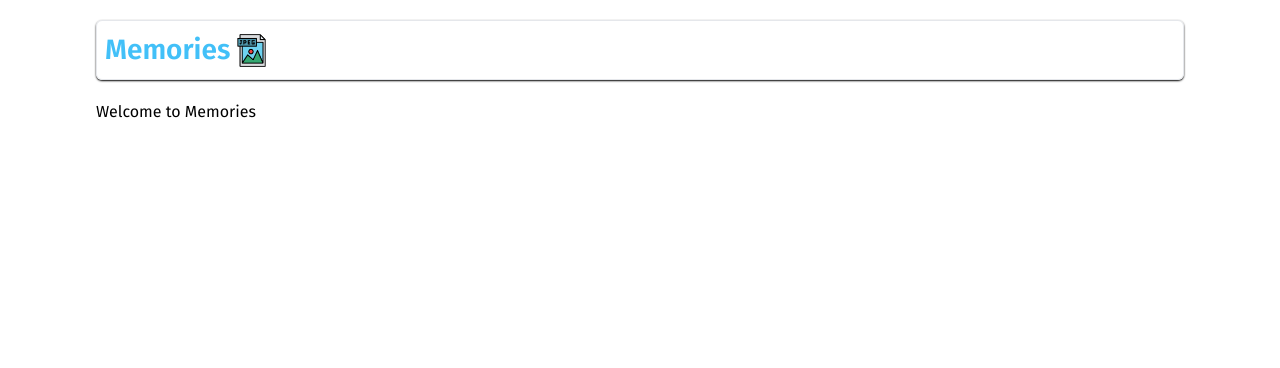
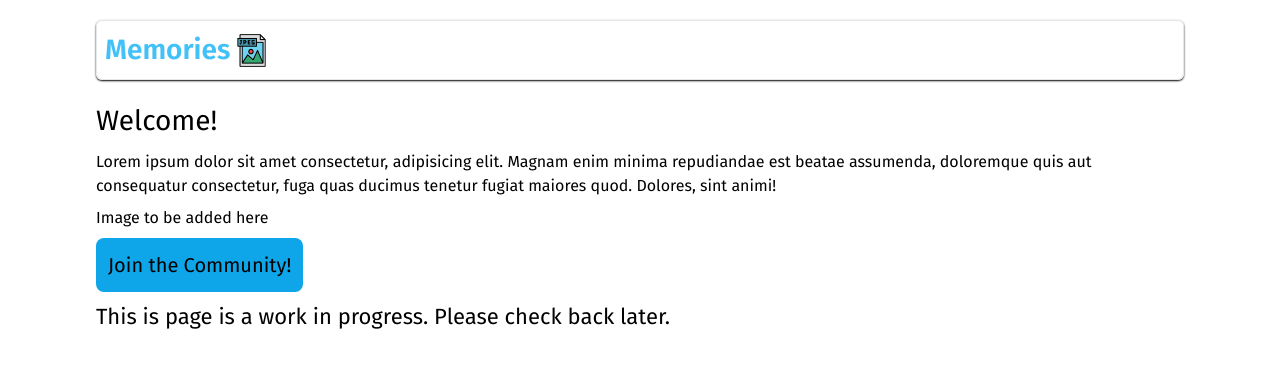
Before and after one commit to AbhinavGupta-de/memories, a React (Vite) app in the folder client/: page / in a window 1280 px wide. Shown: the top 368 px of the page. Built offline with nearby package versions, Linux system fonts and the light colour scheme; no server answers; a web font is replaced by a local one.

Commit message:
Fixed the #1 issue and some small style changes

```diff
--- a/client/src/App.jsx
+++ b/client/src/App.jsx
@@ -13,8 +13,7 @@ function App() {
 				<div className="font-Fira">
 					<Header user={user} setUser={setUser} />
 					<Routes>
-						<Route path="/" element={<Home user={user} />} />
-						<Route path="/auth" element={<h1>Auth</h1>} />
+						<Route path="/" element={<Home user={user} setUser={setUser} />} />
 					</Routes>
 				</div>
 			</GoogleOAuthProvider>
--- a/client/src/components/Header.jsx
+++ b/client/src/components/Header.jsx
@@ -10,7 +10,7 @@ const Header = ({ user, setUser }) => {
 	};
 
 	return (
-		<div className="w-[85%] mx-auto my-5 p-2 items-center justify-between flex border border-solid rounded-md shadow-sm shadow-black gap-1">
+		<div className="w-[85%] mx-auto my-5 p-2 items-center justify-between flex lg:flex-row flex-col  border border-solid rounded-md shadow-sm shadow-black gap-1">
 			<Link to="/">
 				<div className="flex gap-1">
 					<div className="text-[28px] text-[#42c0f8] font-semibold">
--- a/client/src/components/Home/Home.jsx
+++ b/client/src/components/Home/Home.jsx
@@ -3,7 +3,7 @@ import { Form, Posts, Welcome } from '../../components/';
 import { useDispatch } from 'react-redux';
 import { getPosts } from '../../actions/posts';
 
-const Home = ({ user }) => {
+const Home = ({ user, setUser }) => {
 	const dispatch = useDispatch();
 	const [currentId, setCurrentId] = useState(null); // [1
 
@@ -19,7 +19,7 @@ const Home = ({ user }) => {
 					<Form currentId={currentId} setCurrentId={setCurrentId} />
 				</div>
 			) : (
-				<Welcome />
+				<Welcome user={user} setUser={setUser} />
 			)}
 		</div>
 	);
--- a/client/src/components/welcome/Welcome.jsx
+++ b/client/src/components/welcome/Welcome.jsx
@@ -1,7 +1,27 @@
-const Welcome = () => {
+const Welcome = ({ user }) => {
 	return (
-		<div className="max-w-[85%] mx-auto">
-			<h1>Welcome to Memories</h1>
+		<div className="flex mx-auto flex-col w-[85%] gap-2">
+			<div className="text-[28px]">
+				<h1>Welcome!</h1>
+			</div>
+			<div>
+				Lorem ipsum dolor sit amet consectetur, adipisicing elit. Magnam enim minima
+				repudiandae est beatae assumenda, doloremque quis aut consequatur
+				consectetur, fuga quas ducimus tenetur fugiat maiores quod. Dolores, sint
+				animi!
+			</div>
+			<div>
+				<p>Image to be added here</p>
+				<img />
+			</div>
+
+			<div className="p-3 rounded-lg text-[20px] bg-sky-500 w-fit">
+				Join the Community!
+			</div>
+
+			<footer className="text-[22px]">
+				This is page is a work in progress. Please check back later.
+			</footer>
 		</div>
 	);
 };
```
